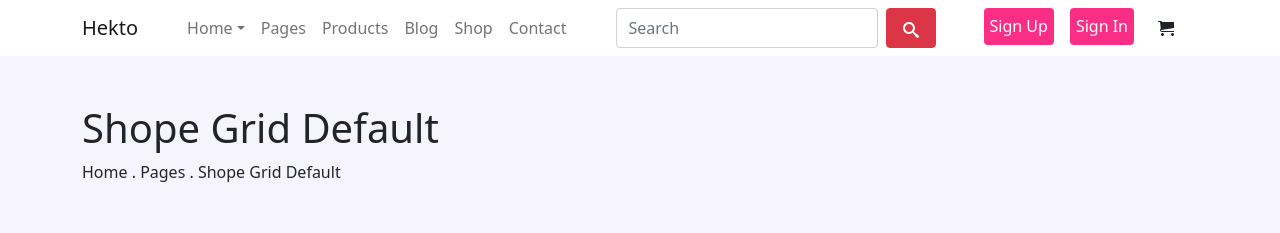
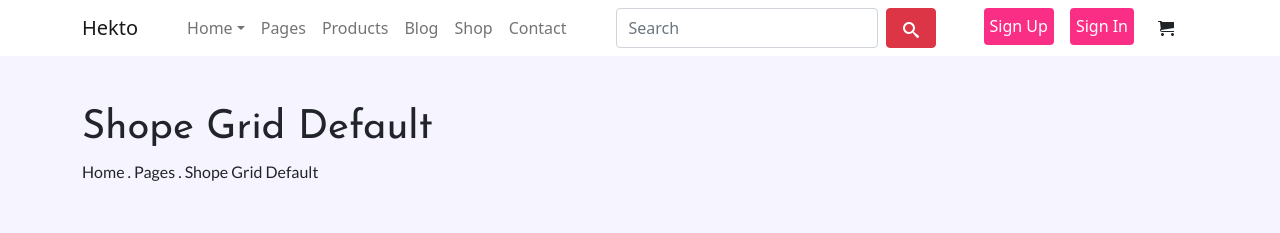
Before and after one commit to RaezaMLN/ShopLounge, a React (Create React App) app: page /shope-grid in a window 1280 px wide. Shown: the top 233 px of the page. Built offline with nearby package versions, Linux system fonts and the light colour scheme; no server answers.

Commit message:
set fonts to GreyContainer Components

```diff
--- a/src/Components/GreyContainer.jsx
+++ b/src/Components/GreyContainer.jsx
@@ -1,12 +1,14 @@
 import React from "react";
 
-export default function GreyContainer({titlePage}){
-    return(
-        <div className="d-flex align-item-center px-5 py-5"  style={{backgroundColor:"#F6F5FF", height:"200px"}}>
-            <div className="container" >
-                <h1>{titlePage}</h1>
-                <span>Home . Pages . <span className="color-pink">{titlePage}</span></span>
-            </div>
-        </div>
-    )
+export default function GreyContainer({ titlePage }) {
+  return (
+    <div className="d-flex align-item-center px-5 py-5" style={{ backgroundColor: "#F6F5FF", height: "200px" }}>
+      <div className="container">
+        <h1 className="josefin">{titlePage}</h1>
+        <span className="lato">
+          Home . Pages . <span className="color-pink">{titlePage}</span>
+        </span>
+      </div>
+    </div>
+  );
 }
```
